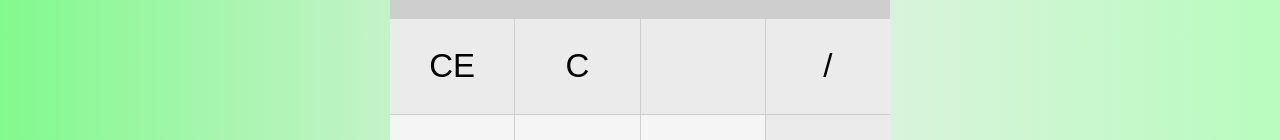
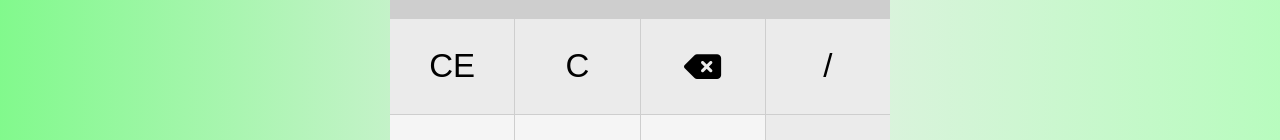
Before and after one commit to abairdster/JS_Calculator, a plain HTML site: page index.html in a window 1280 px wide. Shown: the part 218-358 px from the top of the page. Drawn offline with Linux system fonts and the light colour scheme.

Commit message:
added button icon

```diff
--- a/index.html
+++ b/index.html
@@ -6,7 +6,7 @@
     <meta http-equiv="X-UA-Compatible" content="IE=edge">
     <meta name="viewport" content="width=device-width, initial-scale=1.0">
     <title>Simple JS Calculator</title>
-    <link rel="stylesheet" href="" />
+    <link rel="stylesheet" href="https://cdnjs.cloudflare.com/ajax/libs/font-awesome/6.2.1/css/all.min.css" integrity="sha512-MV7K8+y+gLIBoVD59lQIYicR65iaqukzvf/nwasF0nqhPay5w/9lJmVM2hMDcnK1OnMGCdVK+iQrJ7lzPJQd1w==" crossorigin="anonymous" referrerpolicy="no-referrer" />
     <link rel="stylesheet" href="style.css">
     <script src="script.js" defer></script>
 </head>
@@ -23,10 +23,9 @@
 
         <button class="clearEntry function">CE</button>
         <button class="clear function">C</button>
-        <button class="delete function">
-            <i class="fas fa-backspace"></i>
-        </button>
+        <button class="delete function"><i class="fas fa-backspace"></i></button>
         <button class="operator divide function">/</button>
+
 
         <button class="number">7</button>
         <button class="number">8</button>
```
